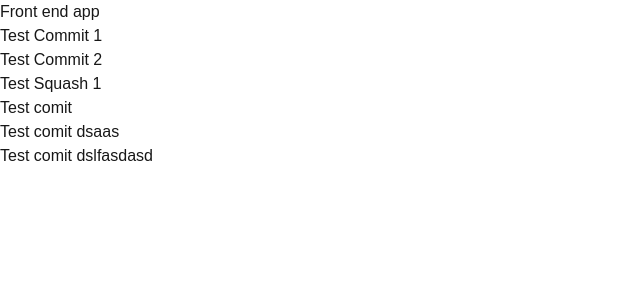
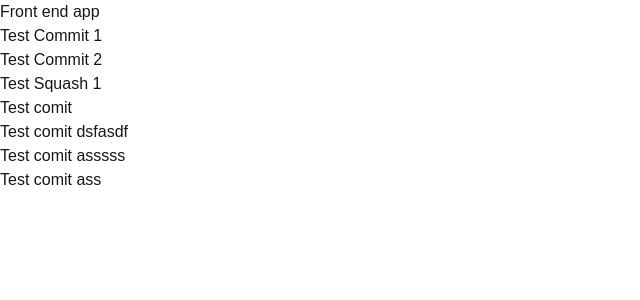
Before and after one commit to hayuta1412/test-repo, a Next.js app: page / in a window 1280 px wide. Shown: the top 300 px of the page, without its empty margins (0-640 px from the left). Built offline with nearby package versions, Linux system fonts and the light colour scheme.

Commit message:
commit main abdds

```diff
--- a/src/app/page.tsx
+++ b/src/app/page.tsx
@@ -6,8 +6,9 @@ export default function Home() {
       <p>Test Commit 2</p>
       <p>Test Squash 1</p>
       <p>Test comit </p>
-      <p>Test comit dsaas</p>
-      <p>Test comit dslfasdasd</p>
+      <p>Test comit dsfasdf</p>
+      <p>Test comit asssss</p>
+      <p>Test comit ass</p>
     </div>
   );
 }
```
